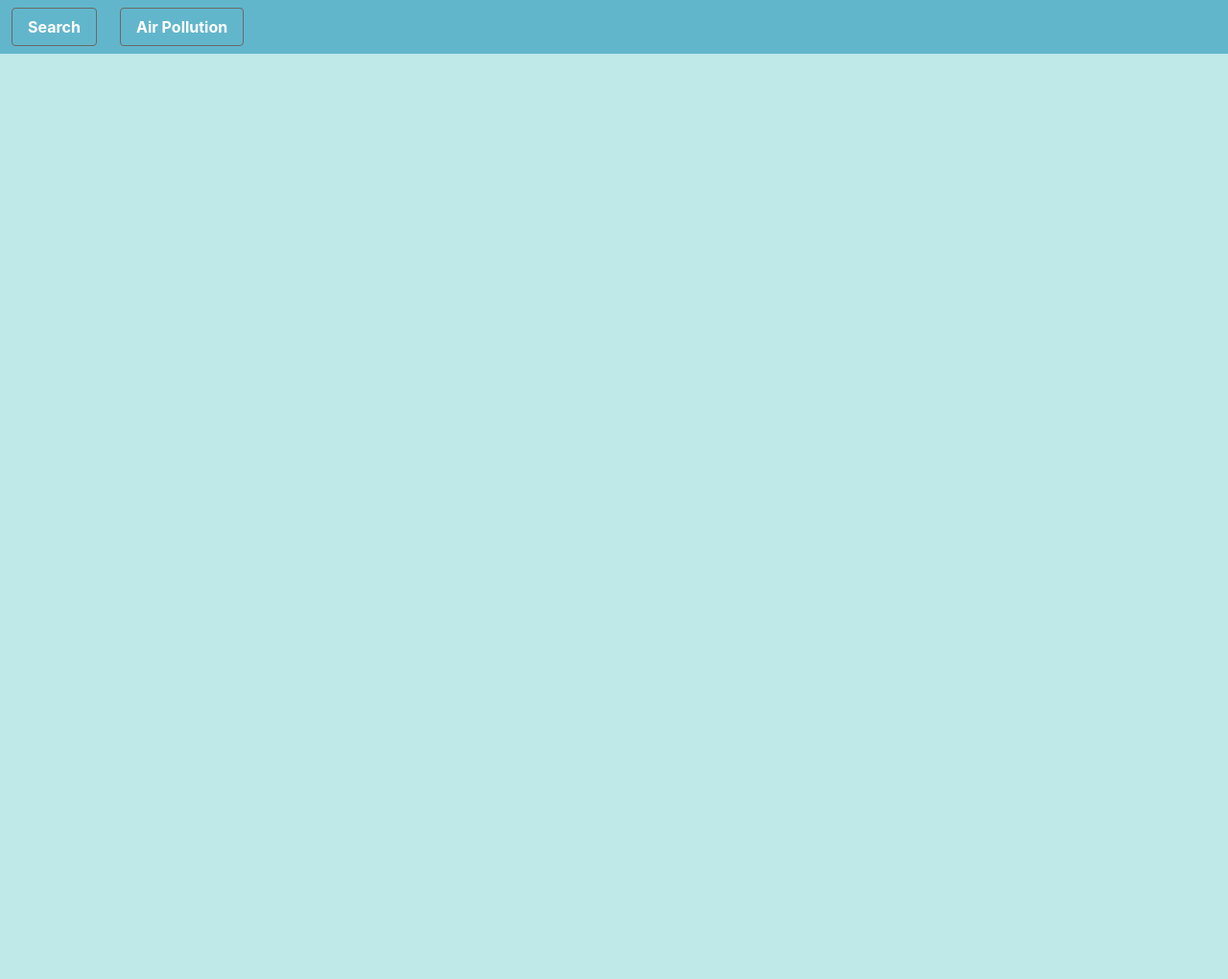
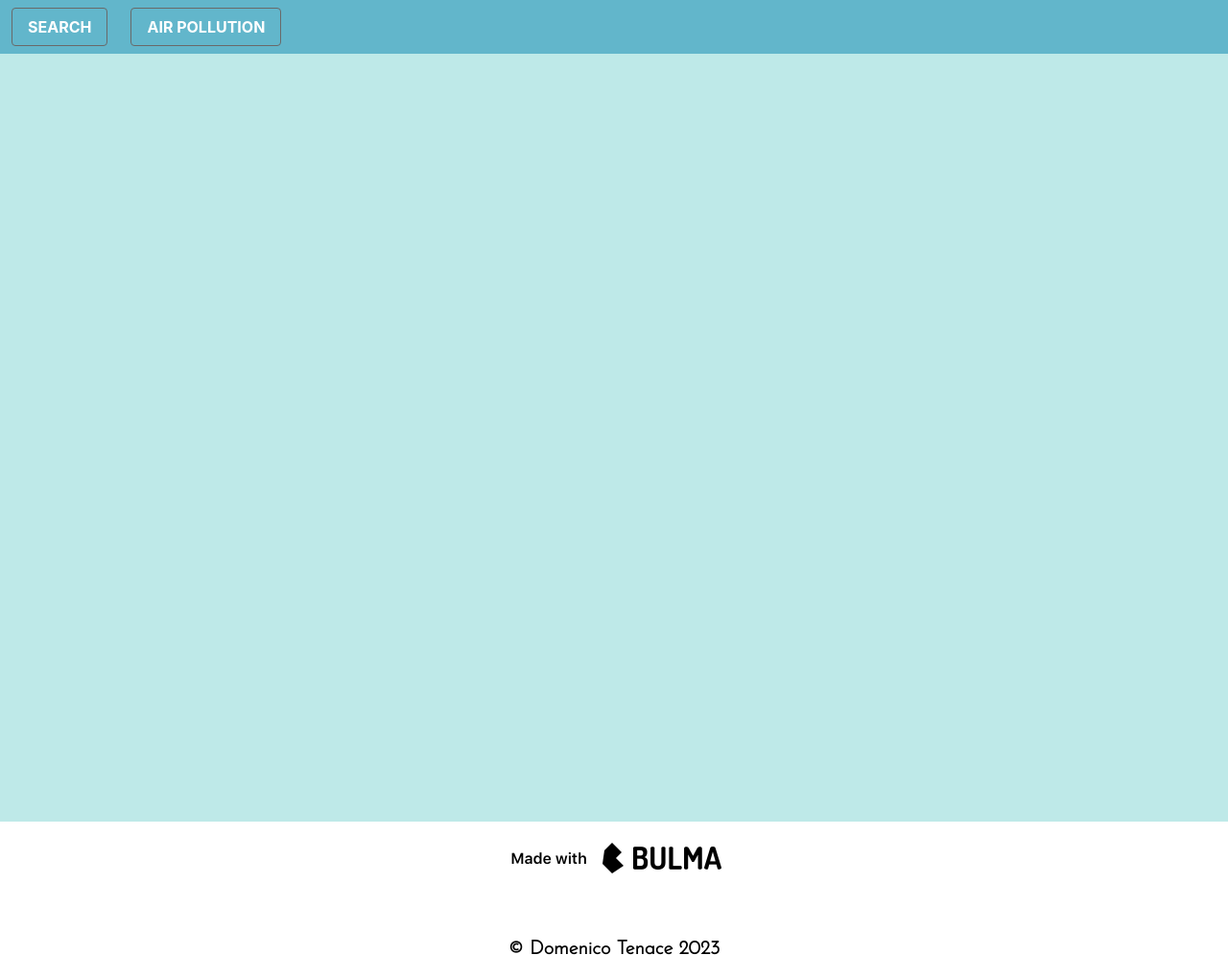
Before and after one commit to DomeT99/another-weather-app, a Vue app: page /search in a window 1280 px wide. Shown: the whole page at 96% size. Before the commit the page ends 800 px from the top, so only its background shows below. Built offline with nearby package versions, Linux system fonts and the light colour scheme.

Commit message:
feat: style footer component

```diff
--- a/src/assets/scss/bulma-override.scss
+++ b/src/assets/scss/bulma-override.scss
@@ -13,3 +13,9 @@
 .b-sixth{
     border-color: var(--seventh-color) !important;
 }
+
+//Footer
+.footer {
+  background-color: var(--sixth-color);
+  padding: 0.9rem 0.1rem 1rem;
+}
--- a/src/assets/scss/layout.scss
+++ b/src/assets/scss/layout.scss
@@ -1,3 +1,7 @@
 .w-100 {
   width: 100%;
 }
+
+.min-h-100 {
+  min-height: 100vh;
+}
--- /dev/null
+++ b/src/components/Footer.vue
@@ -0,0 +1,38 @@
+<script setup>
+import { computed } from "vue";
+
+const dateNow = computed(() => new Date().getFullYear());
+
+const openLinkTree = () => {
+  window.open(import.meta.env.VITE_LINKTREE_URL);
+};
+</script>
+<template>
+  <footer class="footer">
+    <div class="content has-text-centered">
+      <img
+        src="../assets/images/bulma-badge.png"
+        alt="Made with Bulma"
+        width="256"
+        height="48"
+      />
+
+      <hr class="opacity-0" />
+      <p @click="openLinkTree" class="bold pointer">
+        © Domenico Tenace {{ dateNow }}
+      </p>
+    </div>
+  </footer>
+</template>
+<style scoped>
+.bold {
+  font-weight: bold;
+}
+
+.opacity-0 {
+  opacity: 0;
+}
+.pointer {
+  cursor: pointer;
+}
+</style>
--- a/src/components/Navbar.vue
+++ b/src/components/Navbar.vue
@@ -2,6 +2,7 @@
 import { onMounted } from "vue";
 
 onMounted(() => openMenu());
+
 
 const openMenu = () => {
   const $navbarBurgers = Array.prototype.slice.call(
@@ -20,12 +21,10 @@ const openMenu = () => {
     });
   });
 };
-
 const closeMenu = () => {
   document.querySelector(".navbar-burger").classList.toggle("is-active");
   document.getElementById("navbar-id").classList.toggle("is-active");
 };
-
 const changeRoute = (path) => {
   router.push(path);
   closeMenu();
@@ -51,14 +50,17 @@ const changeRoute = (path) => {
       <div class="navbar-start">
         <div class="navbar-item">
           <button class="button is-primary b-sixth w-100">
-            <strong>Search</strong>
+            <strong>SEARCH</strong>
           </button>
         </div>
         <div class="navbar-item">
           <button class="button is-primary b-sixth w-100">
-            <strong>Air Pollution</strong>
+            <strong>AIR POLLUTION</strong>
           </button>
         </div>
+      </div>
+      <div class="navbar-end">
+
       </div>
     </div>
   </nav>
--- a/src/layout/DefaultLayout.vue
+++ b/src/layout/DefaultLayout.vue
@@ -1,10 +1,12 @@
 <script setup>
 import Navbar from "../components/Navbar.vue";
+import Footer from "../components/Footer.vue";
 </script>
 
 <template>
-  <Navbar />
-  <section class="container">
+  <Navbar></Navbar>
+  <section class="container min-h-100">
     <slot></slot>
   </section>
+  <Footer></Footer>
 </template>
--- a/src/router/index.js
+++ b/src/router/index.js
@@ -3,9 +3,9 @@ import { createRouter, createWebHistory } from "vue-router";
 const routes = [
   {
     path: "/",
-    name: "home",
-    component: () => import("../views/Home.vue"),
-  }
+    name: "search",
+    component: () => import("../views/Search.vue"),
+  },
 ];
 
 const router = createRouter({
```
Also changed, not shown: src/assets/images/bulma-badge.png (added), src/views/Search.vue (renamed from src/views/Home.vue), 1 other file (tests, documents, lock files or other folders).
